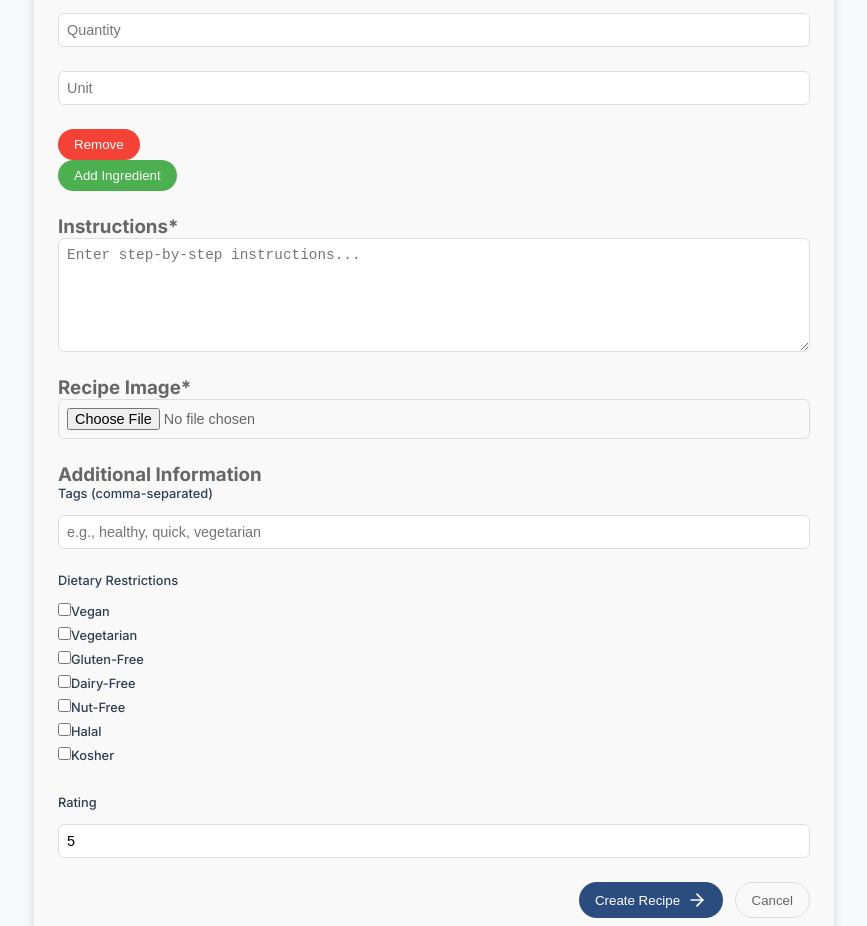
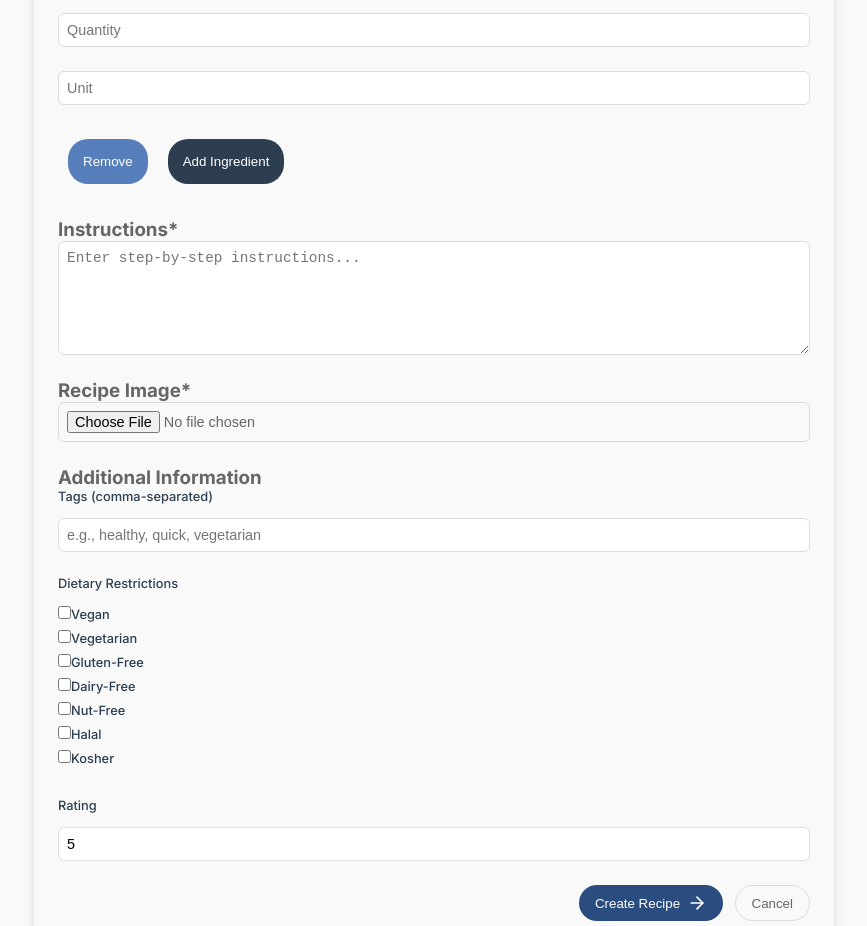
Before and after one commit to simon-azike1/THERECIPEBOOK, a React (Vite) app in the folder Front-End/: page /meal-planning in a window 1280 px wide. Shown: the part 960-1886 px from the top of the page, without its empty margins (206-1073 px from the left). Built offline with nearby package versions, Linux system fonts and the light colour scheme; sample sign-in values are in the browser's storage.

Commit message:
adjust admin rout

```diff
--- a/Front-End/src/App.jsx
+++ b/Front-End/src/App.jsx
@@ -11,7 +11,7 @@ import MealPlanning from "./pages/MealPlanning/MealPlanning";
 import RecipeVideo from "./components/VideoPage/RecipeVideo";
 import Contact from "./pages/Contacts/Contact";
 import AdminLogin from "./components/AdminScreen/AdminLong";
-import AdminDashboard from "./components/AdminDashBoard/Dashboard";
+import AdminDashboard from "./components/AdminDashBoard/dashboard";
 import PrivateRoute from './components/PrivateRoute';
 import EmailVerification from './pages/EmailVerification/EmailVerification';
 
--- a/Front-End/src/pages/Contacts/Contact.css
+++ b/Front-End/src/pages/Contacts/Contact.css
@@ -18,11 +18,11 @@ body{
   position: relative;
   background: #f4f4f9  url("https://plus.unsplash.com/premium_photo-1694141252026-3df1de888a21?w=500&auto=format&fit=crop&q=60&ixlib=rb-4.0.3&ixid=M3wxMjA3fDB8MHxzZWFyY2h8MTd8fG5pZ2VyaWFuJTIwcmVjaXBlfGVufDB8fDB8fHww")
     center / cover no-repeat fixed;
-  height: 50vh;
+  height: 60vh;
   width: 100%;
-  margin: 30px auto;
+  margin-top: 80px;
   padding: 2rem 1.5rem;
-  border-radius: 8px;
+
   box-shadow: 0 4px 12px rgba(0, 0, 0, 0.1);
   text-align: center;
   overflow: hidden;
@@ -41,13 +41,14 @@ body{
   left: 0;
   width: 100%;
   height: 100%;
-  background: rgba(0, 0, 0, 0.5); /* Dark overlay */
+  background: rgba(0, 0, 0, 0.5);
   border-radius: 8px;
 }
 
 .contact-header h1 {
   font-size: 2.5rem;
   margin-bottom: 1rem;
+  margin-top: 2rem;
   text-align: center;
   color:white !important;
   position: relative;
@@ -58,6 +59,7 @@ body{
   line-height: 1.5;
   text-align: center;
   margin-bottom: 2rem;
+  margin-top: 1rem;
   color: white !important;
   position: relative;
 }
--- a/Front-End/src/pages/MealPlanning/MealPlanning.jsx
+++ b/Front-End/src/pages/MealPlanning/MealPlanning.jsx
@@ -255,23 +255,29 @@ const MealPlanningForm = () => {
                     required
                   />
                 </div>
-                <button
+
+              <div className="add-remove-btn">
+              <button
                   type="button"
-                  className="remove-btn"
+                  className="add-btn remove-btn"
                   onClick={() => removeIngredient(index)}
                 >
                   Remove
                 </button>
-              </div>
-            ))}
-
-            <button
+                <button
               type="button"
               className="add-btn"
               onClick={addIngredient}
             >
               Add Ingredient
             </button>
+
+              </div>
+
+              </div>
+            ))}
+
+
           </section>
 
           {/* Instructions Section */}
--- a/Front-End/src/pages/MealPlanning/mealPlanning.css
+++ b/Front-End/src/pages/MealPlanning/mealPlanning.css
@@ -2,6 +2,7 @@
   padding: 5rem 0rem 0rem 0rem;
   background-color: var(--off-white);
   min-height: 100vh;
+
 }
 
 .meal-planning-container {
@@ -114,6 +115,7 @@
 .cancel-btn,
 .add-btn,
 .remove-btn {
+
   padding: 0.5rem 1rem;
   border-radius: 20px;
   font-weight: 500;
@@ -146,10 +148,16 @@
   background: #f0f0f0;
 }
 
+.add-remove-btn{
+  display: flex
+}
+
 .add-btn {
-  background: #4caf50;
+  padding: 15px;
+  background: var(--text-dark);
   color: white;
   border: none;
+  margin: 10px;
 }
 
 .add-btn:hover {
@@ -157,7 +165,7 @@
 }
 
 .remove-btn {
-  background: #f44336;
+  background: var(--light-blue);
   color: white;
   border: none;
 }
```
